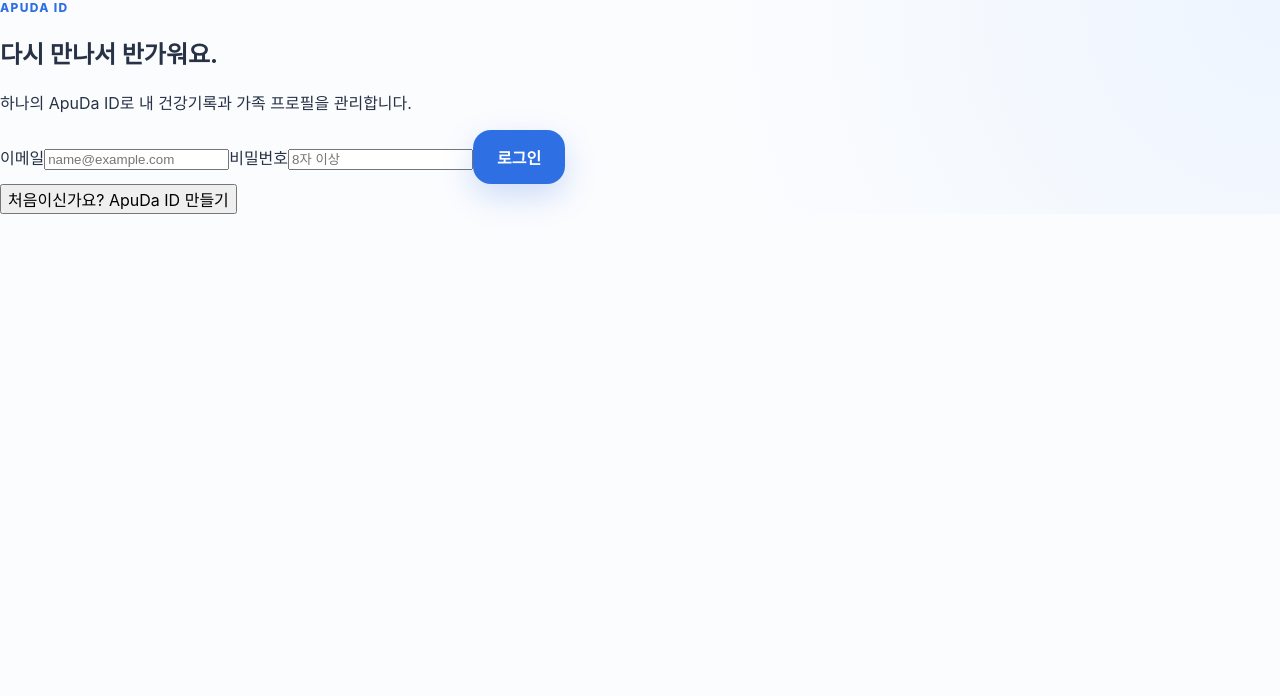
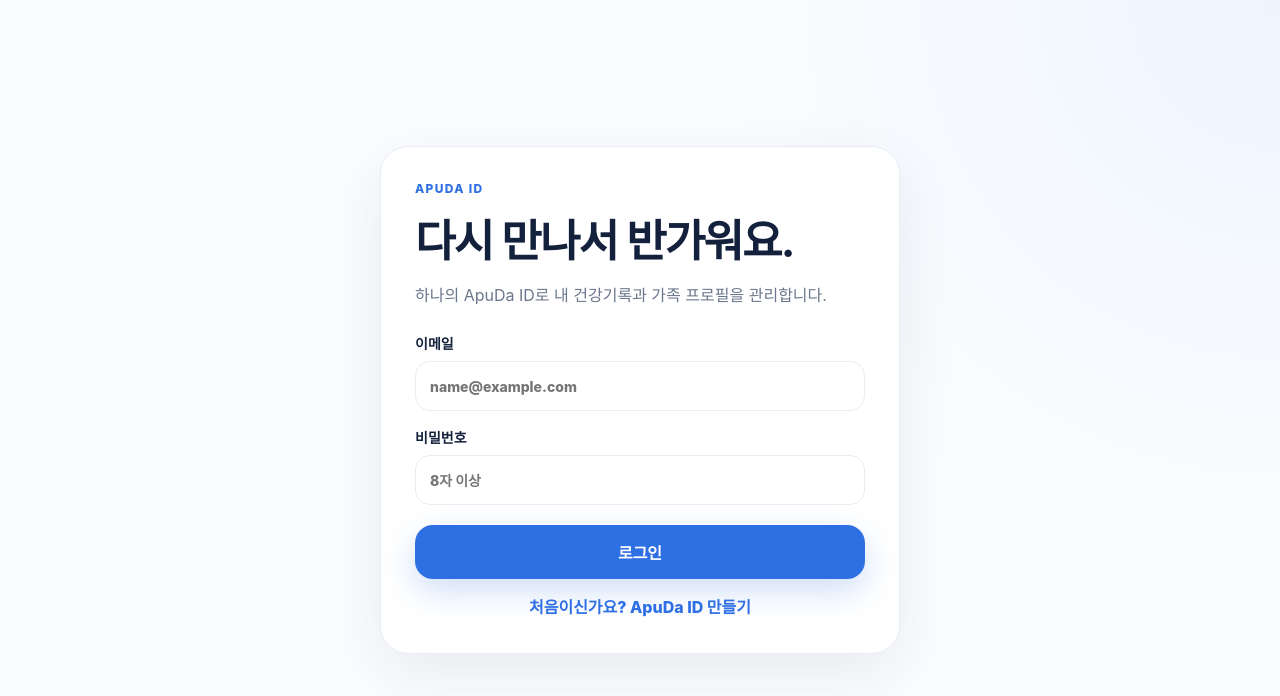
Before and after one commit to Mespital/ApuDa, a Next.js app in the folder platform/: page /login in a window 1280 px wide. Shown: the top 696 px of the page. Built offline with nearby package versions, Linux system fonts and the light colour scheme; no server answers.

Commit message:
feat(platform): style auth and health OS screens

```diff
--- a/platform/app/globals.css
+++ b/platform/app/globals.css
@@ -66,8 +66,10 @@
 }
 
 .profileButton {
+  display: grid;
   width: 48px;
   height: 48px;
+  place-items: center;
   border: 1px solid var(--line);
   border-radius: 16px;
   background: var(--card);
@@ -224,3 +226,266 @@
     margin-bottom: 0;
   }
 }
+
+
+a {
+  color: inherit;
+}
+
+.pageTitle {
+  margin: 10px 0 18px;
+  color: var(--navy);
+  font-size: clamp(32px, 6vw, 52px);
+  line-height: 1.12;
+  letter-spacing: -0.04em;
+}
+
+.compactHero {
+  padding-top: 0;
+}
+
+.linkButton,
+.primaryLink,
+.cardLink {
+  text-decoration: none;
+}
+
+.primaryLink {
+  display: inline-flex;
+  min-height: 50px;
+  align-items: center;
+  padding: 0 20px;
+  border-radius: 16px;
+  background: var(--apuda-blue);
+  color: #fff;
+  font-weight: 800;
+}
+
+.cardLink {
+  transition: transform 160ms ease, border-color 160ms ease;
+}
+
+.cardLink:hover {
+  transform: translateY(-2px);
+  border-color: #cad9ef;
+}
+
+.authShell {
+  display: grid;
+  min-height: 100vh;
+  place-items: center;
+  padding: 28px 18px;
+}
+
+.authCard {
+  width: min(100%, 520px);
+  padding: 34px;
+  border: 1px solid var(--line);
+  border-radius: 28px;
+  background: rgba(255, 255, 255, 0.96);
+  box-shadow: 0 20px 60px rgba(20, 33, 61, 0.08);
+}
+
+.authCard h1 {
+  margin: 10px 0 12px;
+  color: var(--navy);
+  font-size: clamp(30px, 6vw, 44px);
+  letter-spacing: -0.04em;
+}
+
+.authLead {
+  margin: 0 0 24px;
+  color: var(--muted);
+  line-height: 1.7;
+}
+
+.notice {
+  margin-bottom: 20px;
+  padding: 14px 16px;
+  border-radius: 16px;
+  background: var(--apuda-blue-soft);
+  color: #315686;
+  font-size: 14px;
+  line-height: 1.6;
+}
+
+.authForm {
+  display: grid;
+  gap: 16px;
+}
+
+.authForm label {
+  display: grid;
+  gap: 8px;
+  color: var(--navy);
+  font-size: 14px;
+  font-weight: 800;
+}
+
+.authForm input,
+.authForm select {
+  width: 100%;
+  min-height: 50px;
+  border: 1px solid var(--line);
+  border-radius: 15px;
+  background: #fff;
+  padding: 0 14px;
+  color: var(--text);
+  font: inherit;
+  outline: none;
+}
+
+.authForm input:focus,
+.authForm select:focus {
+  border-color: #aac5f4;
+  box-shadow: 0 0 0 4px rgba(47, 111, 228, 0.08);
+}
+
+.wideButton {
+  width: 100%;
+  margin-top: 4px;
+}
+
+.textButton {
+  width: 100%;
+  margin-top: 14px;
+  border: 0;
+  background: transparent;
+  color: var(--apuda-blue);
+  font-weight: 800;
+  cursor: pointer;
+}
+
+.formMessage {
+  margin: 14px 0 0;
+  color: var(--muted);
+  font-size: 14px;
+  line-height: 1.6;
+}
+
+.emptyState {
+  display: grid;
+  justify-items: center;
+  padding: 30px 10px;
+  text-align: center;
+}
+
+.largeIcon {
+  display: grid;
+  width: 64px;
+  height: 64px;
+  place-items: center;
+  margin-bottom: 16px;
+  border-radius: 20px;
+  background: var(--apuda-blue-soft);
+  color: var(--apuda-blue);
+  font-size: 26px;
+  font-weight: 900;
+}
+
+.emptyState h3 {
+  margin: 0 0 8px;
+}
+
+.emptyState p {
+  margin: 0 0 22px;
+  color: var(--muted);
+}
+
+.buttonRow {
+  display: flex;
+  flex-wrap: wrap;
+  justify-content: center;
+  gap: 10px;
+}
+
+.secondaryButton {
+  min-height: 54px;
+  padding: 0 22px;
+  border: 1px solid var(--line);
+  border-radius: 18px;
+  background: #fff;
+  color: var(--navy);
+  font-weight: 800;
+  cursor: pointer;
+}
+
+.safetyNote {
+  margin: 14px 4px;
+  color: var(--muted);
+  font-size: 13px;
+  line-height: 1.6;
+}
+
+.timeline {
+  position: relative;
+}
+
+.timelineItem {
+  position: relative;
+  display: grid;
+  grid-template-columns: 24px 1fr;
+  gap: 14px;
+  padding: 0 0 28px;
+}
+
+.timelineItem:last-child {
+  padding-bottom: 0;
+}
+
+.timelineItem::before {
+  content: "";
+  position: absolute;
+  left: 7px;
+  top: 18px;
+  bottom: -2px;
+  width: 2px;
+  background: var(--line);
+}
+
+.timelineItem:last-child::before {
+  display: none;
+}
+
+.timelineDot {
+  width: 16px;
+  height: 16px;
+  margin-top: 4px;
+  border: 4px solid var(--apuda-blue-soft);
+  border-radius: 50%;
+  background: var(--apuda-blue);
+  z-index: 1;
+}
+
+.timelineDate {
+  margin: 0 0 6px;
+  color: var(--apuda-blue);
+  font-size: 12px;
+  font-weight: 800;
+}
+
+.timelineItem h3 {
+  margin: 0 0 7px;
+  font-size: 18px;
+}
+
+.timelineItem p:last-child {
+  margin: 0;
+  color: var(--muted);
+  line-height: 1.6;
+}
+
+@media (max-width: 560px) {
+  .authCard {
+    padding: 26px 20px;
+    border-radius: 22px;
+  }
+
+  .buttonRow {
+    width: 100%;
+  }
+
+  .buttonRow > button {
+    width: 100%;
+  }
+}
```
